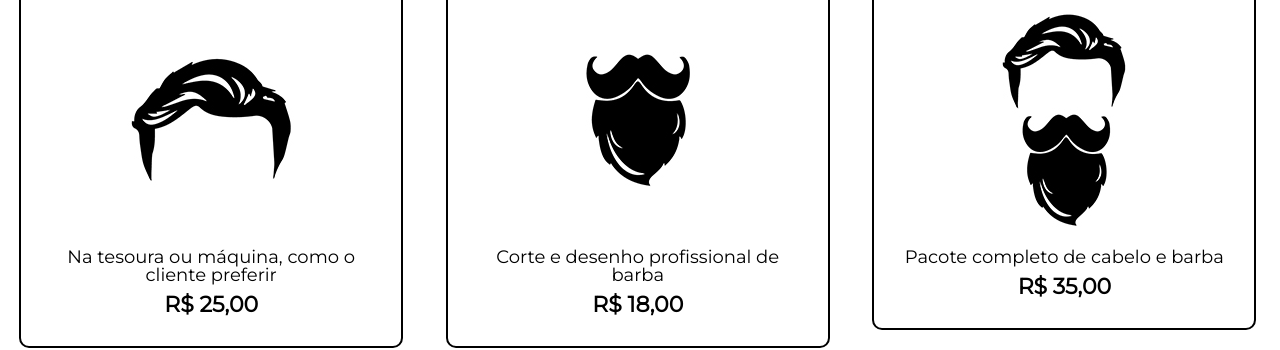
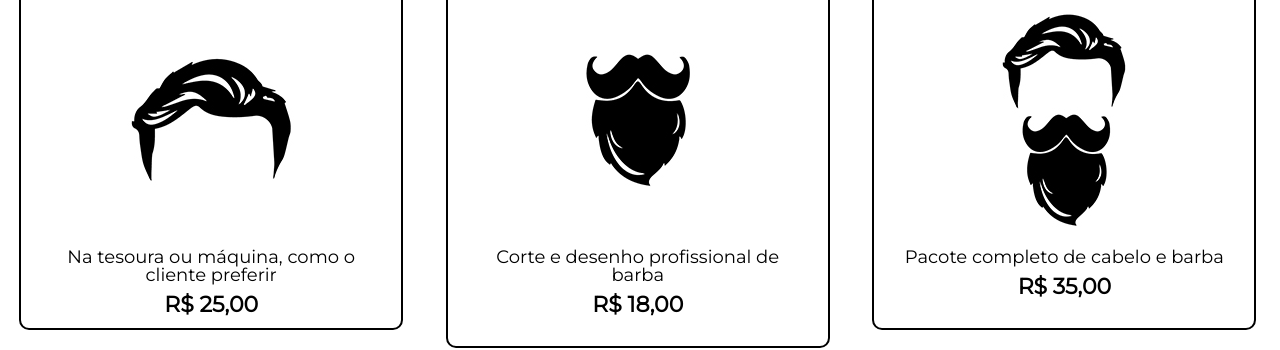
Before and after one commit to ClaudiOmatheuuss/BarbeariaAlura, a plain HTML site: page produtos.html in a window 1280 px wide. Shown: the part 466-816 px from the top of the page. Drawn offline with Linux system fonts and the light colour scheme.

Commit message:
Corrigindo bug na altura do produto Cabelo

```diff
--- a/assets/css/style.css
+++ b/assets/css/style.css
@@ -53,6 +53,10 @@ nav a:hover {
 	box-sizing: border-box;
 	border: 2px solid #000000;
 	border-radius: 10px;
+}
+
+.produtos li:first-child {
+	height: 397px;
 }
 
 .produtos li:hover {
```
